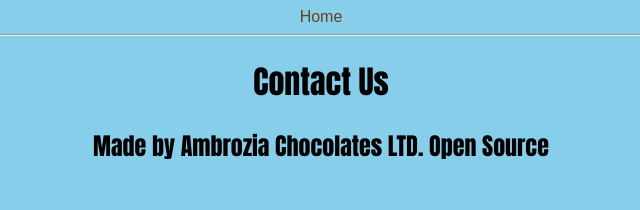
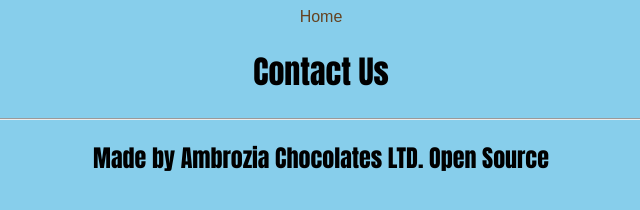
Before and after one commit to AmbroziaLTD/AmbroziaLTD.github.io, a plain HTML site: page contacts.html in a window 1280 px wide. Shown: the whole page, without its empty margins (319-959 px from the left). Drawn offline with Linux system fonts and the light colour scheme.

Commit message:
next to each other

```diff
--- a/contacts.html
+++ b/contacts.html
@@ -3,9 +3,8 @@
 <link rel="stylesheet" href="style.css">
 </head>
 <body class="body">
-<a href="index.html">Home</a>
+<a href="index.html">Home</a> <h1 class="title">Contact Us</h1>
 <hr>
-<h1 class="title">Contact Us</h1>
 <h2 class="title">Made by Ambrozia Chocolates LTD. Open Source</h2>
 <body class="body">
 
```
